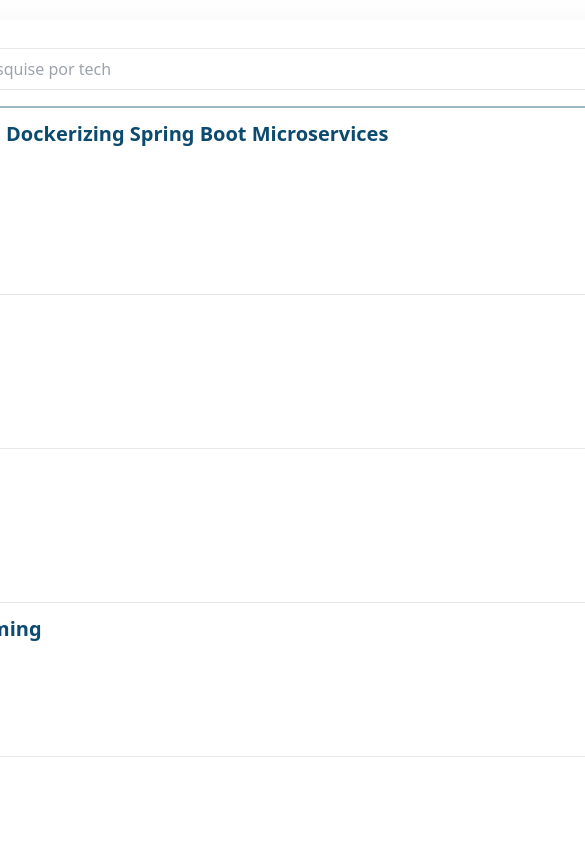
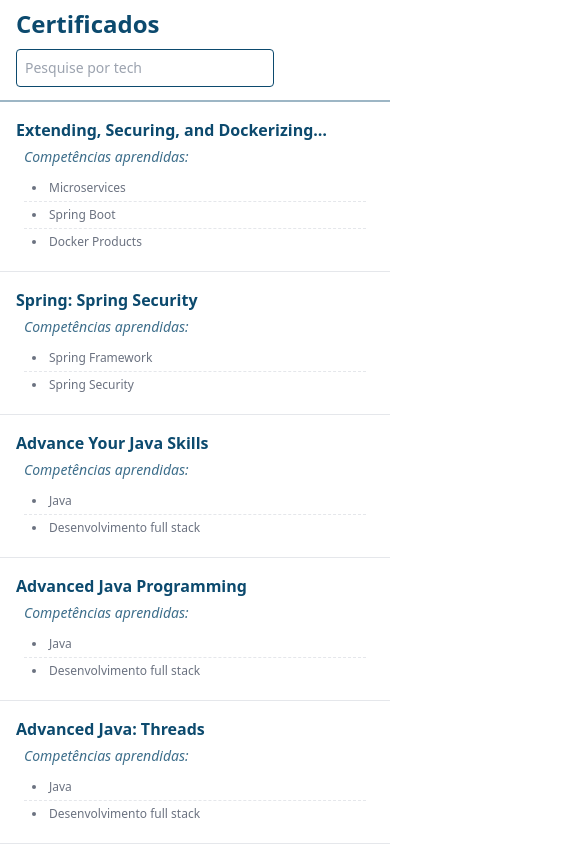
Before and after one commit to victorlabussiere/my-certifications-list, a React (Vite) app: page / in a window 390 px wide. Shown: the top 844 px of the page, 585 px wide, since content can reach past the window. Built offline with nearby package versions, Linux system fonts and the light colour scheme.

Commit message:
mobile layouts

```diff
--- a/src/App.tsx
+++ b/src/App.tsx
@@ -1,7 +1,7 @@
 import json from '../certificados.json'
 import { useState } from 'react'
-import { CertificationsList } from './components/CertificationsList'
 import { QueryInput, ResetButton } from './components/Layout'
+import { CertificationCard } from './components/CertificationCard'
 
 export default function App () {
   let [certifications, setCertifications] = useState(json.sort())
@@ -12,19 +12,31 @@
     q!.value = ''
   }
 
+  let displayResetBtn = certifications.length < json.length
+
   return (
-    <div className='bg-white shadow-2xl rounded-xl m-5 text-sky-900 py-3 pb-6'>
-      <header className='flex items-center w-full justify-start gap-3 px-6 py-4 min-w-[40vw]'>
-        <h1 className='text-3xl font-semibold min-w-fit mr-8'>Certificados</h1>
-        <QueryInput
-          json={json}
-          setCertifications={json => setCertifications(json.sort())}
-        />
-        {certifications.length < json.length && (
-          <ResetButton onClick={resetList} />
-        )}
+    <section className='max-[425px]:sm_section flex flex-col gap-3'>
+      <header className='max-[425px]:sm_header bg-white'>
+        <h1 className='text-sky-900'>Certificados</h1>
+        <span className='max-[425px]:sm_queryArea flex gap-3 items-center'>
+          <QueryInput j={json} setCertifications={j => setCertifications(j)} />
+          {displayResetBtn && <ResetButton onClick={resetList} />}
+        </span>
       </header>
-      <CertificationsList certifications={certifications.sort()} />
-    </div>
+
+      <ul className='w-full divide-y border-t-2 border-t-sky-900/40'>
+        {certifications.map((e, i) => {
+          return (
+            <li
+              key={i + 1}
+              // className='w-full py-3 px-8 hover:text-teal-600 hover:bg-gray-300/10 flex flex-col gap-2 cursor-pointer'
+              className='hover:text-teal-600 hover:bg-teal-300/10'
+            >
+              <CertificationCard element={e} />
+            </li>
+          )
+        })}
+      </ul>
+    </section>
   )
 }
--- a/src/components/CertificationCard.tsx
+++ b/src/components/CertificationCard.tsx
@@ -6,10 +6,13 @@
   function resolveCompetenciesText (com: string) {
     let items: string[] = com.split('·')
     return (
-      <ul className='divide-y divide-dashed gap-1'>
+      <ul className='divide-y divide-dashed gap-1 list-disc list-inside'>
         {items.map((e, i) => {
           return (
-            <li className='py-1 hover:ml-1 duration-300' key={i + 1}>
+            <li
+              className='max-[425px]:sm_cardComps text-gray-500 py-1 hover:ml-1 duration-300'
+              key={i + 1}
+            >
               {e}
             </li>
           )
@@ -19,12 +22,17 @@
   }
 
   return (
-    <a href={prop.element.link} target='_blank' className='flex flex-col gap-3'>
-      <p className='text-xl text-ellipsis max-w-[80%] truncate font-semibold hover:underline duration-200'>
+    <a
+      href={prop.element.link}
+      target='_blank'
+      // className='flex flex-col gap-3 w-full'
+      className='flex flex-col max-[425px]:sm_Card'
+    >
+      <p className='max-[425px]:sm_cardTitle text-sky-900 truncate'>
         {prop.element.text}
       </p>
-      <span className='text-sky-900/80 w-fit px-5'>
-        <i className='font-semibold'>Competências aprendidas: </i>
+      <span className='max-[425px]:sm_cartCompetencesList text-sky-900/80 flex flex-col gap-2'>
+        <i className=''>Competências aprendidas: </i>
         {resolveCompetenciesText(prop.element.competences)}
       </span>
     </a>
--- a/src/components/CertificationsList.tsx
+++ /dev/null
@@ -1,23 +0,0 @@
-import { CertificationsListProps } from '../types/Certification'
-import { CertificationCard } from './CertificationCard'
-
-export function CertificationsList ({
-  certifications
-}: CertificationsListProps) {
-  return (
-    certifications.length != 0 && (
-      <ul className='w-full divide-y border-t-2 border-t-sky-900/40'>
-        {certifications.map((e, i) => {
-          return (
-            <li
-              key={i + 1}
-              className='py-3 px-8 hover:text-teal-600 hover:bg-gray-300/10 flex flex-col gap-2 cursor-pointer'
-            >
-              <CertificationCard element={e} />
-            </li>
-          )
-        })}
-      </ul>
-    )
-  )
-}
--- a/src/components/Layout.tsx
+++ b/src/components/Layout.tsx
@@ -1,20 +1,19 @@
 import { Certification } from '../types/Certification'
 
-export function QueryInput ({
-  json,
-  setCertifications
-}: {
-  json: Certification[]
+export type QueryInputProps = {
+  j: Certification[]
   setCertifications: (cert: Certification[]) => void
-}) {
+}
+
+export function QueryInput ({ j, setCertifications }: QueryInputProps) {
   return (
     <input
       id='queryInput'
-      className='border p-2 rounded h-fit w-full'
+      className='text-sky-900/90 border rounded border-sky-900 max-[425px]:sm_input'
       type='text'
       onChange={({ target }) => {
         setCertifications(
-          json
+          j
             .filter(e =>
               e.text
                 .trim()
@@ -33,7 +32,7 @@
   return (
     <div
       role='button'
-      className='text-white bg-slate-700 text-center rounded py-2 w-[20%] font-semibold'
+      className='w-fit px-4 py-2 bg-sky-900 text-white rounded font-semibold hover:bg-sky-900/80 duration-150 cursor-pointer'
       onClick={() => onClick()}
     >
       reset
--- a/src/index.css
+++ b/src/index.css
@@ -3,7 +3,46 @@
 @tailwind utilities;
 
 @layer base {
-  body {
-    @apply w-screen flex flex-col items-center
+  body > div#root {
+    @apply w-full px-0 m-0 box-border
   }
 }
+
+/* mobile sizes */
+@layer components {
+  .sm_section {
+    @apply py-2 w-[100%]
+  }
+  .sm_header {
+    @apply w-full flex flex-col gap-2 px-4;
+    /* @apply px-4 py-3 shadow-lg */
+  }
+
+  .sm_header h1{
+    @apply text-2xl font-semibold
+  }
+
+  .sm_queryArea {
+    @apply h-[40px]
+  }
+
+  .sm_input {
+    @apply text-sm p-2 w-[72%]
+  }
+
+  .sm_Card {
+    @apply gap-1 p-4
+  }
+
+  .sm_cardTitle {
+    @apply text-[16px] font-semibold max-w-[88%]
+  }
+
+  .sm_cartCompetencesList {
+    @apply px-2 text-[14px]
+  }
+
+  .sm_cardComps {
+    @apply text-[12px] px-2
+  }
+}
```
